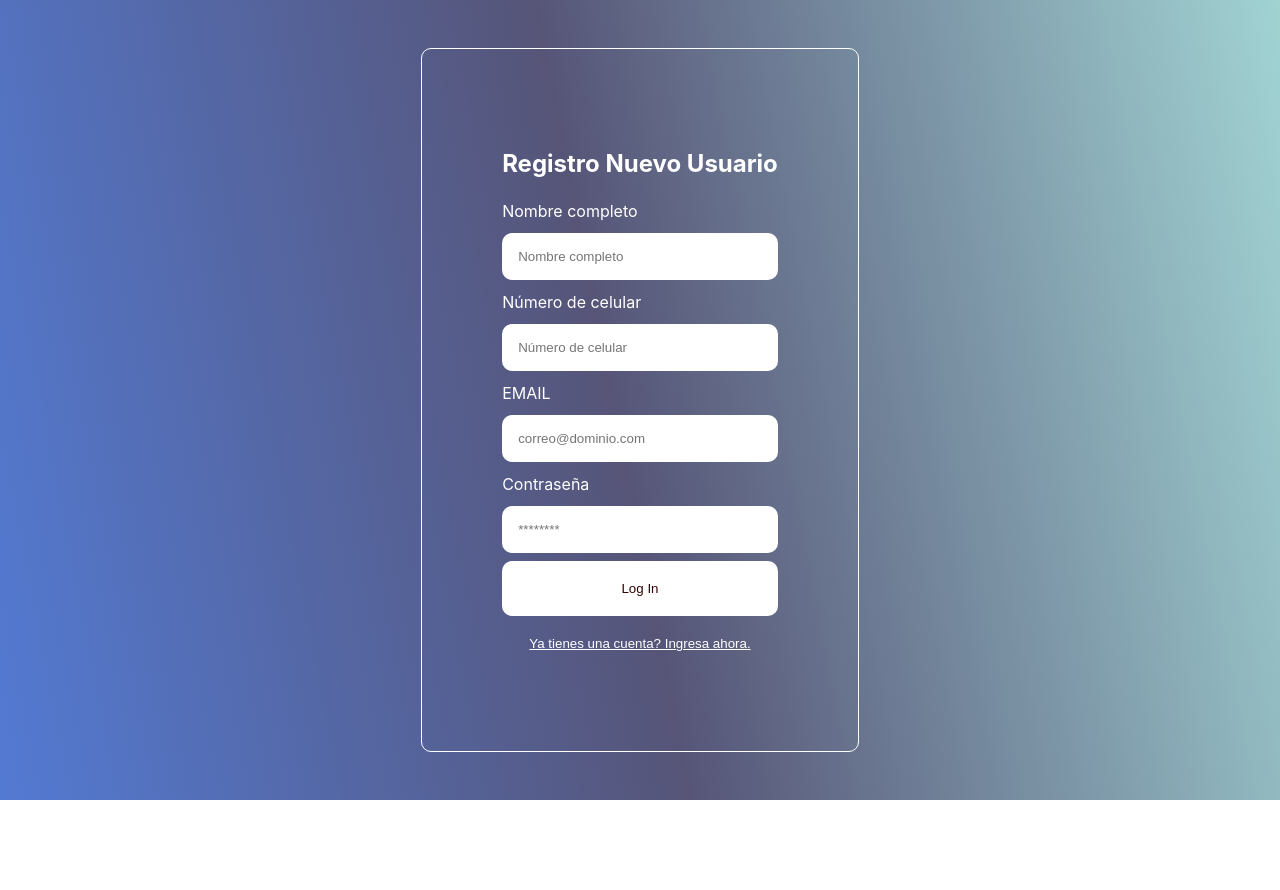
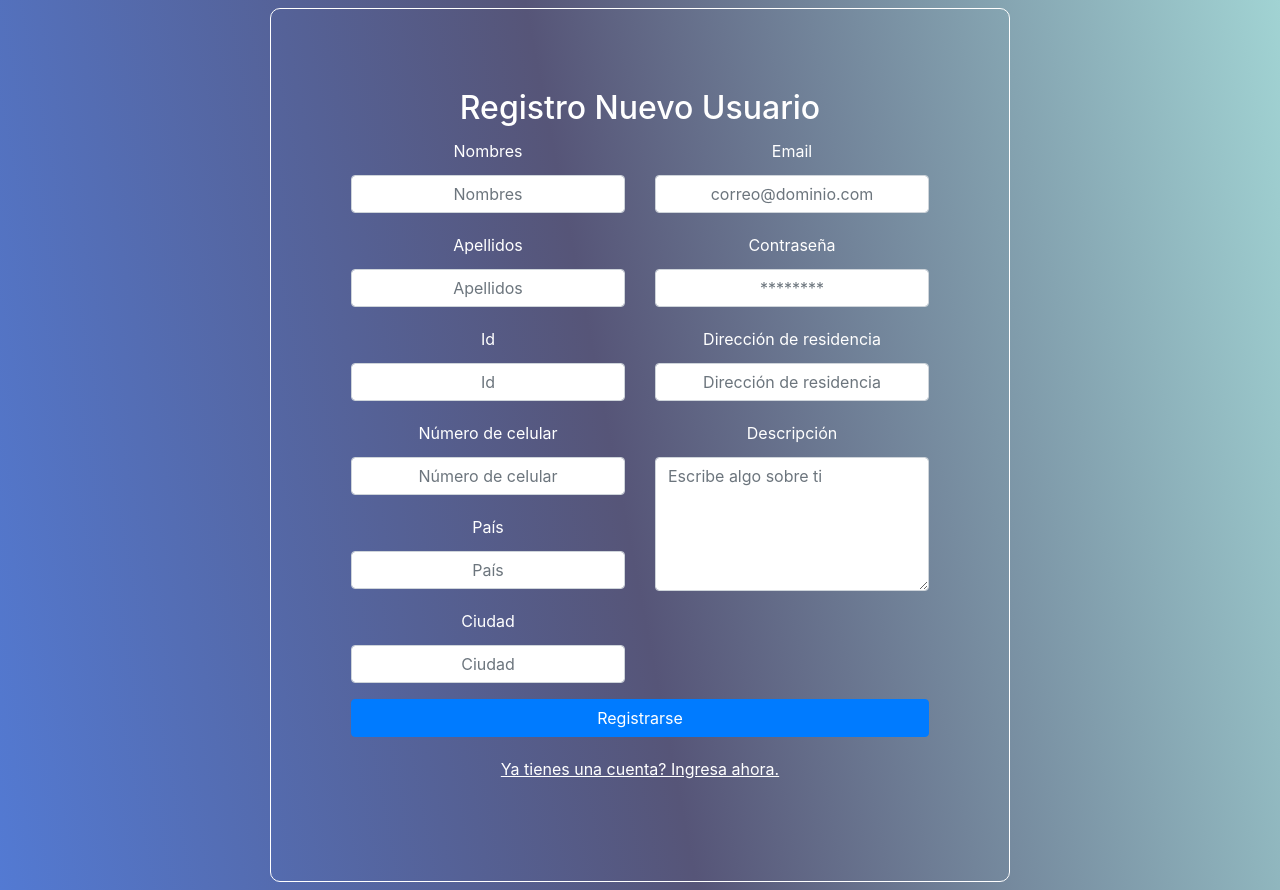
Before and after one commit to AndresGB1/workLinker-Front, a React (Create React App) app: page / in a window 1280 px wide. Both pictures are taken after a click on the button "No tienes una cuenta? Registratre ahora.". Before the commit the page ends 800 px from the top, so only its background shows below. Built offline with nearby package versions, Linux system fonts and the light colour scheme.

Commit message:
cambio register

```diff
--- a/package.json
+++ b/package.json
@@ -6,7 +6,9 @@
     "@testing-library/jest-dom": "^5.16.4",
     "@testing-library/react": "^13.3.0",
     "@testing-library/user-event": "^13.5.0",
+    "bootstrap": "^5.2.3",
     "react": "^18.2.0",
+    "react-bootstrap": "^2.7.2",
     "react-dom": "^18.2.0",
     "react-scripts": "5.0.1",
     "web-vitals": "^2.1.4"
--- a/public/index.html
+++ b/public/index.html
@@ -3,41 +3,18 @@
   <head>
     <meta charset="utf-8" />
     <link rel="icon" href="%PUBLIC_URL%/favicon.ico" />
-    <meta name="viewport" content="width=device-width, initial-scale=1" />
-    <meta name="theme-color" content="#000000" />
-    <meta
-      name="description"
-      content="Web site created using create-react-app"
-    />
-    <link rel="apple-touch-icon" href="%PUBLIC_URL%/logo192.png" />
-    <!--
-      manifest.json provides metadata used when your web app is installed on a
-      user's mobile device or desktop. See https://developers.google.com/web/fundamentals/web-app-manifest/
-    -->
-    <link rel="manifest" href="%PUBLIC_URL%/manifest.json" />
-    <!--
-      Notice the use of %PUBLIC_URL% in the tags above.
-      It will be replaced with the URL of the `public` folder during the build.
-      Only files inside the `public` folder can be referenced from the HTML.
+    <link rel="stylesheet" href="https://maxcdn.bootstrapcdn.com/bootstrap/4.0.0/css/bootstrap.min.css" integrity="sha384-Gn5384xqQ1aoWXA+058RXPxPg6fy4IWvTNh0E263XmFcJlSAwiGgFAW/dAiS6JXm" crossorigin="anonymous">
 
-      Unlike "/favicon.ico" or "favicon.ico", "%PUBLIC_URL%/favicon.ico" will
-      work correctly both with client-side routing and a non-root public URL.
-      Learn how to configure a non-root public URL by running `npm run build`.
-    -->
-    <title>React App</title>
+    <script src="https://code.jquery.com/jquery-3.2.1.slim.min.js" integrity="sha384-KJ3o2DKtIkvYIK3UENzmM7KCkRr/rE9/Qpg6aAZGJwFDMVNA/GpGFF93hXpG5KkN" crossorigin="anonymous"></script>
+
+    <script src="https://cdnjs.cloudflare.com/ajax/libs/popper.js/1.12.9/umd/popper.min.js" integrity="sha384-ApNbgh9B+Y1QKtv3Rn7W3mgPxhU9K/ScQsAP7hUibX39j7fakFPskvXusvfa0b4Q" crossorigin="anonymous"></script>
+
+    <script src="https://maxcdn.bootstrapcdn.com/bootstrap/4.0.0/js/bootstrap.min.js" integrity="sha384-JZR6Spejh4U02d8jOt6vLEHfe/JQGiRRSQQxSfFWpi1MquVdAyjUar5+76PVCmYl" crossorigin="anonymous"></script>
+
+
   </head>
   <body>
     <noscript>You need to enable JavaScript to run this app.</noscript>
     <div id="root"></div>
-    <!--
-      This HTML file is a template.
-      If you open it directly in the browser, you will see an empty page.
-
-      You can add webfonts, meta tags, or analytics to this file.
-      The build step will place the bundled scripts into the <body> tag.
-
-      To begin the development, run `npm start` or `yarn start`.
-      To create a production bundle, use `npm run build` or `yarn build`.
-    -->
   </body>
 </html>
--- a/src/App.css
+++ b/src/App.css
@@ -28,10 +28,14 @@ label {
 }
 
 input {
-  margin: 0.5rem 0;
-  padding: 1rem;
-  border: none;
-  border-radius: 10px;
+  width: 85%;
+  border: 1px solid #ccc;
+  border-radius: 4px;
+  padding: 10px;
+  margin-bottom: 10px;
+}
+.register-form input::placeholder {
+  text-align: center;
 }
 
 button {
--- a/src/pages/Register/Register.jsx
+++ b/src/pages/Register/Register.jsx
@@ -1,10 +1,17 @@
 import React, { useState } from "react";
+import { Form, Button } from "react-bootstrap";
 
 export const Register = (props) => {
     const [email, setEmail] = useState('');
+    const [id, setId] = useState('');
     const [pass, setPass] = useState('');
     const [name, setName] = useState('');
+    const [apellidos, setApellidos] = useState('');
     const [phone, setPhone] = useState('');
+    const [country, setCountry] = useState('');
+    const [city, setCity] = useState('');
+    const [address, setAddress] = useState('');
+    const [description, setDescription] = useState('');
 
     const handleSubmit = (e) => {
         e.preventDefault();
@@ -15,15 +22,53 @@ export const Register = (props) => {
         <div className="auth-form-container">
           <h2>Registro Nuevo Usuario</h2>
           <form className="register-form" onSubmit={handleSubmit}>
-            <label htmlFor="name">Nombre completo</label>
-            <input value={name} name="name" onChange={(e) => setName(e.target.value)} id="name" placeholder="Nombre completo" />
-            <label htmlFor="name">Número de celular</label>
-            <input value={phone} name="numero" onChange={(e) => setPhone(e.target.value)} id="numero" placeholder="Número de celular" />
-            <label htmlFor="email">EMAIL</label>
-            <input value={email} onChange={(e) => setEmail(e.target.value)}type="email" placeholder="correo@dominio.com" id="email" name="email" />
+            <div className="row">
+              <div className="col-md-6">
+                <div className="form-group">
+                  <label htmlFor="name">Nombres</label>
+                  <input value={name} name="name" onChange={(e) => setName(e.target.value)} id="name" className="form-control" placeholder="Nombres" />
+                </div>
+                <div className="form-group">
+                  <label htmlFor="apellidos">Apellidos</label>
+                  <input value={apellidos} name="apellidos" onChange={(e) => setApellidos(e.target.value)} id="Apellidos" className="form-control" placeholder="Apellidos" />
+                </div>
+                <div className="form-group">
+                  <label htmlFor="id">Id</label>
+                  <input value={id} name="id" onChange={(e) => setId(e.target.value)} id="id" className="form-control" placeholder="Id" />
+                </div>
+                <div className="form-group">
+                  <label htmlFor="phone">Número de celular</label>
+                  <input value={phone} name="numero" onChange={(e) => setPhone(e.target.value)} id="numero" className="form-control" placeholder="Número de celular" />
+                </div>
+                <div className="form-group">
+                  <label htmlFor="country">País</label>
+                  <input value={country} name="country" onChange={(e) => setCountry(e.target.value)} id="country" className="form-control" placeholder="País" />
+                </div>
+                <div className="form-group">
+                  <label htmlFor="city">Ciudad</label>
+                  <input value={city} name="city" onChange={(e) => setCity(e.target.value)} id="city" className="form-control" placeholder="Ciudad" />
+                </div>
+              </div>
+              <div className="col-md-6">
+                <div className="form-group">
+                  <label htmlFor="email">Email</label>
+                  <input value={email} onChange={(e) => setEmail(e.target.value)} type="email" className="form-control" placeholder="correo@dominio.com" id="email" name="email" />
+                </div>
+                <div className="form-group">
                   <label htmlFor="password">Contraseña</label>
-            <input value={pass} onChange={(e) => setPass(e.target.value)} type="password" placeholder="********" id="password" name="password" />
-            <button type="submit">Log In</button>
+                  <input value={pass} onChange={(e) => setPass(e.target.value)} type="password" className="form-control" placeholder="********" id="password" name="password" />
+                </div>
+                <div className="form-group">
+                  <label htmlFor="address">Dirección de residencia</label>
+                  <input value={address} onChange={(e) => setAddress(e.target.value)} type="text" className="form-control" placeholder="Dirección de residencia" id="address" name="address" />
+                </div>
+                <div className="form-group">
+                  <label htmlFor="description">Descripción</label>
+                  <textarea value={description} onChange={(e) => setDescription(e.target.value)} className="form-control" placeholder="Escribe algo sobre ti" id="description" name="description" rows="5"></textarea>
+                </div>
+              </div>
+            </div>
+            <button type="submit" className="btn btn-primary">Registrarse</button>
           </form>
     <button className="link-btn" onClick={() => props.onFormSwitch('login')}>Ya tienes una cuenta? Ingresa ahora.</button>
 </div>
```
Also changed, not shown: 1 other file (tests, documents, lock files or other folders). Lines whose indentation alone changed are shown as unchanged.
